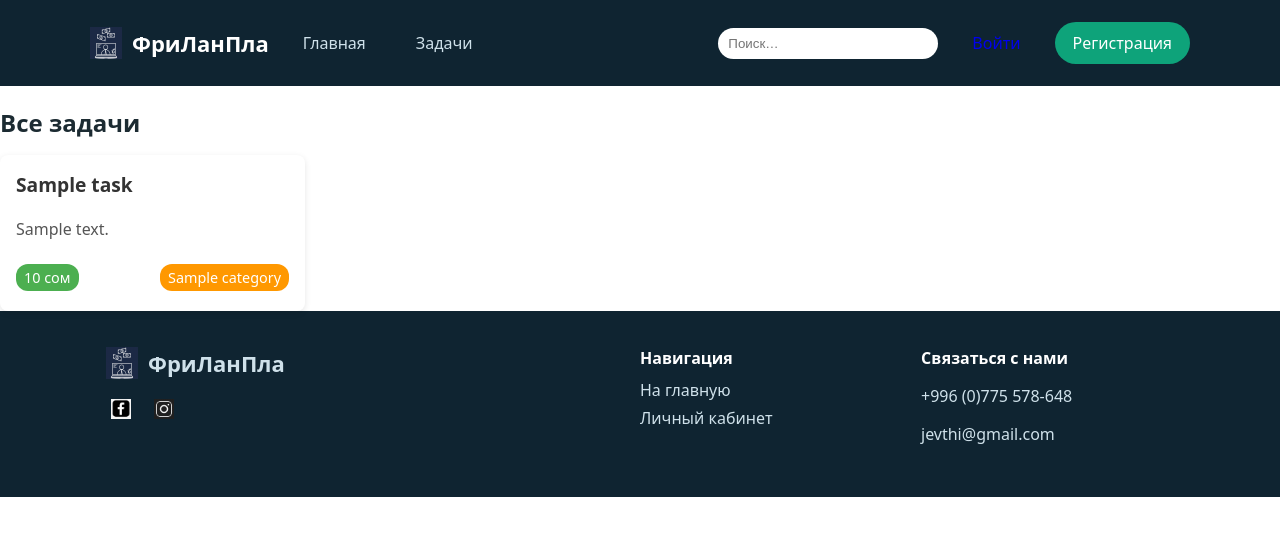
After one commit to miki050405/FreelanceP, a Django app: template templates/tasks_list.html in a window 1280 px wide. The commit adds this page. Shown: the top 536 px of the page. Run offline with Django 3.2, Linux system fonts and the light colour scheme; the template is opened without the code that fills it: most values are stand-ins (such as "Sample title", 1, 10 or a date in 2020).

Commit message:
Добавлена страница с отображением всех задач. Без фильтра и поиска.

```diff
--- a/freelance_app/urls.py
+++ b/freelance_app/urls.py
@@ -13,5 +13,6 @@ urlpatterns = [
     path("tasks/create/", views.task_create, name="task_create"),
     path("tasks/<int:pk>/edit/", views.task_edit, name="task_edit"),
     path("tasks/<int:pk>/delete/", views.task_delete, name="task_delete"),
+    path("tasks/", views.tasks_list, name="tasks_list"),
 
 ]
--- a/freelance_app/views.py
+++ b/freelance_app/views.py
@@ -167,3 +167,8 @@ def task_delete(request, pk):
         task.delete()
         return redirect("profile")
     return render(request, "task_confirm_delete.html", {"task": task})
+
+@login_required
+def tasks_list(request):
+    tasks = Task.objects.all().order_by("-created_at")
+    return render(request, "tasks_list.html", {"tasks": tasks})
--- a/templates/base.html
+++ b/templates/base.html
@@ -20,7 +20,7 @@
 
       <nav class="main-nav">
         <a href="{% url 'home' %}">Главная</a>
-        <a href="#">Задачи</a>
+        <a href="{% url 'tasks_list' %}">Задачи</a>
       </nav>
 
       <div class="header-actions">
--- a/templates/profile.html
+++ b/templates/profile.html
@@ -160,7 +160,7 @@
               <ul class="tasks-list">
                 {% for task in my_tasks %}
                   <li class="task-item">
-                    <strong>{{ task.title }}</strong> — {{ task.status }} — {{ task.price }}₽
+                    <strong>{{ task.title }}</strong> — {{ task.status }} — {{ task.price }} с
                     <div class="task-actions">
                       <a href="{% url 'task_edit' task.pk %}" class="btn-small">Редактировать</a>
                       <a href="{% url 'task_delete' task.pk %}" class="btn-small btn-danger">Удалить</a>
--- /dev/null
+++ b/templates/tasks_list.html
@@ -0,0 +1,115 @@
+{% extends "base.html" %}
+{% load static %}
+
+{% block title %}Все задачи{% endblock %}
+
+{% block content %}
+<h2 style="margin-bottom: 16px;">Все задачи</h2>
+
+<div class="tasks-container">
+    {% for task in tasks %}
+        <div class="task-card">
+            <h3>{{ task.title }}</h3>
+            <p>{{ task.description|linebreaks }}</p>
+            <div class="task-info">
+                {% if task.status == "Открыта" %}
+                    <span class="status status-open">{{ task.status }}</span>
+                {% elif task.status == "В работе" %}
+                    <span class="status status-inprogress">{{ task.status }}</span>
+                {% elif task.status == "Завершена" %}
+                    <span class="status status-done">{{ task.status }}</span>
+                {% endif %}
+                <span class="price">{{ task.price }} сом</span>
+                {% if task.category %}
+                    <span class="category">{{ task.category.name }}</span>
+                {% endif %}
+            </div>
+        </div>
+    {% empty %}
+        <p>Задач пока нет.</p>
+    {% endfor %}
+</div>
+
+<style>
+.tasks-container {
+    display: grid;
+    grid-template-columns: repeat(auto-fill, minmax(280px, 1fr));
+    gap: 20px;
+}
+
+.task-card {
+    background: #fff;
+    border-radius: 8px;
+    padding: 16px;
+    box-shadow: 0 2px 6px rgba(0,0,0,0.1);
+    transition: all 0.2s ease-in-out;
+    display: flex;
+    flex-direction: column;
+    justify-content: space-between;
+}
+
+.task-card:hover {
+    transform: translateY(-4px);
+    box-shadow: 0 6px 16px rgba(0,0,0,0.15);
+}
+
+.task-card h3 {
+    margin: 0 0 8px 0;
+    font-size: 1.2em;
+    color: #333;
+}
+
+.task-card p {
+    flex-grow: 1;
+    color: #555;
+    margin: 0 0 12px 0;
+}
+
+.task-info {
+    display: flex;
+    justify-content: space-between;
+    flex-wrap: wrap;
+    font-size: 0.9em;
+}
+
+.task-info span {
+    padding: 4px 8px;
+    border-radius: 12px;
+    margin-bottom: 4px;
+    color: #fff;
+}
+
+.status-open {
+    background: linear-gradient(135deg, #2196f3, #42a5f5);
+}
+.status-inprogress {
+    background: linear-gradient(135deg, #ff9800, #ffb74d);
+}
+.status-done {
+    background: linear-gradient(135deg, #4caf50, #66bb6a);
+}
+
+.price {
+    background-color: #4caf50;
+}
+
+.category {
+    background-color: #ff9800;
+}
+</style>
+
+<script>
+    // Hover-эффект карточек
+    document.querySelectorAll('.task-card').forEach(card => {
+        card.addEventListener('mouseenter', () => {
+            card.style.transform = 'translateY(-4px)';
+            card.style.boxShadow = '0 6px 16px rgba(0,0,0,0.15)';
+        });
+        card.addEventListener('mouseleave', () => {
+            card.style.transform = 'translateY(0)';
+            card.style.boxShadow = '0 2px 6px rgba(0,0,0,0.1)';
+        });
+    });
+</script>
+
+{% endblock %}
```
